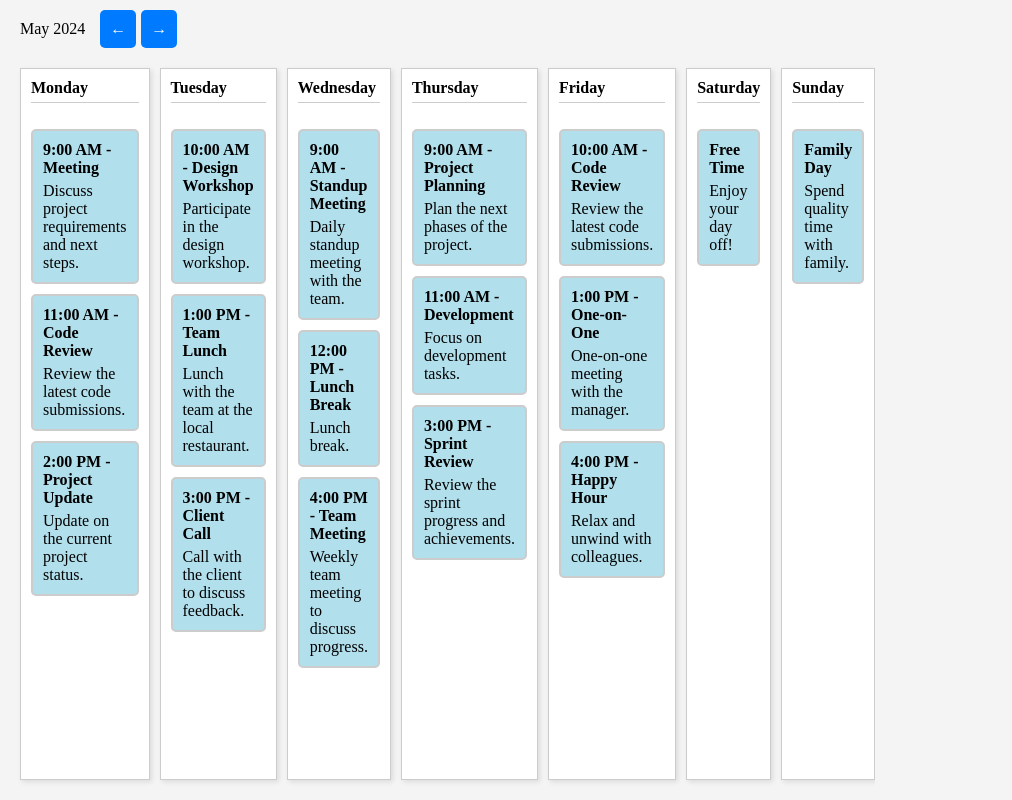
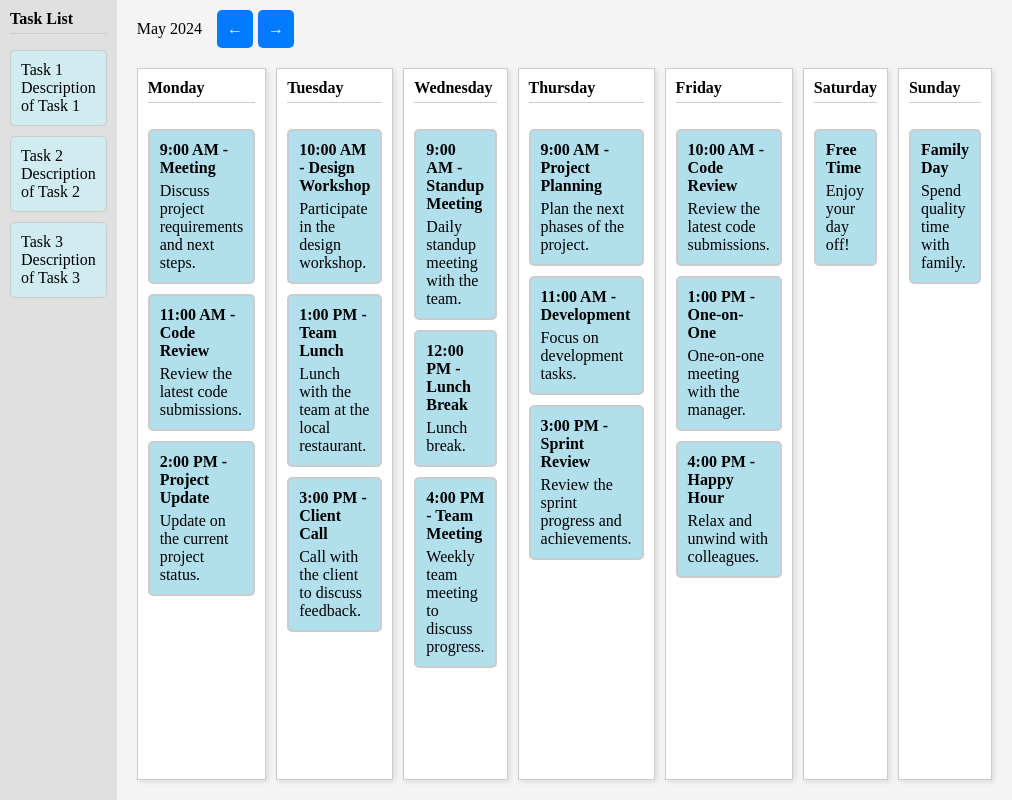
Before and after one commit to cse110-sp24-group16/cse110-sp24-group16, an Electron app: page source/planner.html in a window 800 px wide. Shown: the whole page, 1012 px wide, since content can reach past the window. Drawn offline with Linux system fonts and the light colour scheme.

Commit message:
Tasklist column added

```diff
--- a/source/planner.html
+++ b/source/planner.html
@@ -5,9 +5,27 @@
     <meta name="viewport" content="width=device-width, initial-scale=1.0" />
     <title>Weekly View Calendar</title>
     <link rel="stylesheet" href="./styles/planner-styles.css" />
-
   </head>
   <body>
+    <div class="main-content">
+      <div class="task-list">
+        <header>Task List</header>
+        <ul>
+          <li class="task-item">
+            <div class="task-title">Task 1</div>
+            <div class="task-description">Description of Task 1</div>
+          </li>
+          <li class="task-item">
+            <div class="task-title">Task 2</div>
+            <div class="task-description">Description of Task 2</div>
+          </li>
+          <li class="task-item">
+            <div class="task-title">Task 3</div>
+            <div class="task-description">Description of Task 3</div>
+          </li>
+        </ul>
+      </div>
+      <div class="content-container">
         <div class="header-container">
           <div class="header">May 2024</div>
           <button class="nav-button">←</button>
@@ -16,56 +34,8 @@
         <div class="calendar">
           <div class="day">
             <header>Monday</header>
-
-
-        <script>
-          //javascript for deleting an element with a confirmation screen
-          document.addEventListener("DOMContentLoaded", () => {
-          const deleteButtons = document.querySelectorAll('.delete-button');
-          const popup = document.getElementById('popup-delete');
-          const overlay = document.getElementById('overlay-delete');
-          let currentTask;
-          deleteButtons.forEach(button => {
-              button.addEventListener('click', (event) => {
-                currentTask = event.target.closest('.event-item');
-                showPopupForDelete();
-            });
-
-            document.getElementById('confirm-delete').addEventListener('click', () => {
-                currentTask.remove();
-                hidePopupForDelete();
-            });
-
-            document.getElementById('cancel-delete').addEventListener('click', hidePopupForDelete);
-
-            overlay.addEventListener('click', hidePopupForDelete);
-
-            function showPopupForDelete() {
-                popup.style.display = 'block';
-                overlay.style.display = 'block';
-            }
-
-            function hidePopupForDelete() {
-                popup.style.display = 'none';
-                overlay.style.display = 'none';
-                currentItem = null;
-            }
-        });
-      });
-
-        </script>
-
-        <div class="overlay" id="overlay-delete"></div>
-        <div class="popup" id="popup-delete">
-            <div class="popup-message">Are you sure you want to delete this task?</div>
-            <div class="popup-buttons">
-                <button class="popup-button-confirm" id="confirm-delete">Yes</button>
-                <button class="popup-button-cancel" id="cancel-delete">No</button>
-            </div>
-        </div>
-
             <ul>
-          <li class = "event-item">
+              <li class="event-item">
                 <div class="event-title">9:00 AM - Meeting</div>
                 <div class="event-description">
                   Discuss project requirements and next steps.
@@ -75,7 +45,7 @@
                   <button class="delete-button">Delete</button>
                 </div>
               </li>
-          <li class = "event-item">
+              <li class="event-item">
                 <div class="event-title">11:00 AM - Code Review</div>
                 <div class="event-description">
                   Review the latest code submissions.
@@ -85,7 +55,7 @@
                   <button class="delete-button">Delete</button>
                 </div>
               </li>
-          <li class = "event-item">
+              <li class="event-item">
                 <div class="event-title">2:00 PM - Project Update</div>
                 <div class="event-description">
                   Update on the current project status.
@@ -100,7 +70,7 @@
           <div class="day">
             <header>Tuesday</header>
             <ul>
-          <li class = "event-item">
+              <li class="event-item">
                 <div class="event-title">10:00 AM - Design Workshop</div>
                 <div class="event-description">
                   Participate in the design workshop.
@@ -110,7 +80,7 @@
                   <button class="delete-button">Delete</button>
                 </div>
               </li>
-          <li class = "event-item">
+              <li class="event-item">
                 <div class="event-title">1:00 PM - Team Lunch</div>
                 <div class="event-description">
                   Lunch with the team at the local restaurant.
@@ -120,7 +90,7 @@
                   <button class="delete-button">Delete</button>
                 </div>
               </li>
-          <li class = "event-item">
+              <li class="event-item">
                 <div class="event-title">3:00 PM - Client Call</div>
                 <div class="event-description">
                   Call with the client to discuss feedback.
@@ -135,7 +105,7 @@
           <div class="day">
             <header>Wednesday</header>
             <ul>
-          <li class = "event-item">
+              <li class="event-item">
                 <div class="event-title">9:00 AM - Standup Meeting</div>
                 <div class="event-description">
                   Daily standup meeting with the team.
@@ -145,7 +115,7 @@
                   <button class="delete-button">Delete</button>
                 </div>
               </li>
-          <li class = "event-item">
+              <li class="event-item">
                 <div class="event-title">12:00 PM - Lunch Break</div>
                 <div class="event-description">Lunch break.</div>
                 <div class="button-container">
@@ -153,7 +123,7 @@
                   <button class="delete-button">Delete</button>
                 </div>
               </li>
-          <li class = "event-item">
+              <li class="event-item">
                 <div class="event-title">4:00 PM - Team Meeting</div>
                 <div class="event-description">
                   Weekly team meeting to discuss progress.
@@ -168,7 +138,7 @@
           <div class="day">
             <header>Thursday</header>
             <ul>
-          <li class = "event-item">
+              <li class="event-item">
                 <div class="event-title">9:00 AM - Project Planning</div>
                 <div class="event-description">
                   Plan the next phases of the project.
@@ -178,7 +148,7 @@
                   <button class="delete-button">Delete</button>
                 </div>
               </li>
-          <li class = "event-item">
+              <li class="event-item">
                 <div class="event-title">11:00 AM - Development</div>
                 <div class="event-description">Focus on development tasks.</div>
                 <div class="button-container">
@@ -186,7 +156,7 @@
                   <button class="delete-button">Delete</button>
                 </div>
               </li>
-          <li class = "event-item">
+              <li class="event-item">
                 <div class="event-title">3:00 PM - Sprint Review</div>
                 <div class="event-description">
                   Review the sprint progress and achievements.
@@ -201,7 +171,7 @@
           <div class="day">
             <header>Friday</header>
             <ul>
-          <li class = "event-item">
+              <li class="event-item">
                 <div class="event-title">10:00 AM - Code Review</div>
                 <div class="event-description">
                   Review the latest code submissions.
@@ -211,7 +181,7 @@
                   <button class="delete-button">Delete</button>
                 </div>
               </li>
-          <li class = "event-item">
+              <li class="event-item">
                 <div class="event-title">1:00 PM - One-on-One</div>
                 <div class="event-description">
                   One-on-one meeting with the manager.
@@ -221,7 +191,7 @@
                   <button class="delete-button">Delete</button>
                 </div>
               </li>
-          <li class = "event-item">
+              <li class="event-item">
                 <div class="event-title">4:00 PM - Happy Hour</div>
                 <div class="event-description">
                   Relax and unwind with colleagues.
@@ -236,7 +206,7 @@
           <div class="day">
             <header>Saturday</header>
             <ul>
-          <li class = "event-item">
+              <li class="event-item">
                 <div class="event-title">Free Time</div>
                 <div class="event-description">Enjoy your day off!</div>
                 <div class="button-container">
@@ -249,7 +219,7 @@
           <div class="day">
             <header>Sunday</header>
             <ul>
-          <li class = "event-item">
+              <li class="event-item">
                 <div class="event-title">Family Day</div>
                 <div class="event-description">Spend quality time with family.</div>
                 <div class="button-container">
@@ -260,5 +230,51 @@
             </ul>
           </div>
         </div>
+      </div>
+    </div>
+
+    <div class="overlay" id="overlay-delete"></div>
+    <div class="popup" id="popup-delete">
+        <div class="popup-message">Are you sure you want to delete this task?</div>
+        <div class="popup-buttons">
+            <button class="popup-button-confirm" id="confirm-delete">Yes</button>
+            <button class="popup-button-cancel" id="cancel-delete">No</button>
+        </div>
+    </div>
+
+    <script>
+      document.addEventListener("DOMContentLoaded", () => {
+        const deleteButtons = document.querySelectorAll('.delete-button');
+        const popup = document.getElementById('popup-delete');
+        const overlay = document.getElementById('overlay-delete');
+        let currentTask;
+        deleteButtons.forEach(button => {
+          button.addEventListener('click', (event) => {
+            currentTask = event.target.closest('.event-item');
+            showPopupForDelete();
+          });
+        });
+
+        document.getElementById('confirm-delete').addEventListener('click', () => {
+          currentTask.remove();
+          hidePopupForDelete();
+        });
+
+        document.getElementById('cancel-delete').addEventListener('click', hidePopupForDelete);
+        overlay.addEventListener('click', hidePopupForDelete);
+
+        function showPopupForDelete() {
+          popup.style.display = 'block';
+          overlay.style.display = 'block';
+        }
+
+        function hidePopupForDelete() {
+          popup.style.display = 'none';
+          overlay.style.display = 'none';
+          currentTask = null;
+        }
+      });
+    </script>
+
   </body>
 </html>
--- a/source/styles/planner-styles.css
+++ b/source/styles/planner-styles.css
@@ -26,6 +26,12 @@
     --nav-button-font-size: 1em;
     --nav-button-margin-left: 5px;
     --nav-button-border-radius: 5px;
+    --task-list-background-color: #e0e0e0;
+    --task-list-padding: 10px;
+    --task-item-padding: 10px;
+    --task-item-border: 1px solid #ccc;
+    --task-item-border-radius: 5px;
+    --task-item-background-color: #d1ecf1;
 }
 
 body {
@@ -61,6 +67,44 @@ body {
 
 .nav-button:hover {
     background-color: var(--nav-button-hover-background-color);
+}
+
+.main-content {
+    display: flex;
+    flex: 1;
+    background-color: var(--background-color);
+}
+
+.task-list {
+    background-color: var(--task-list-background-color);
+    padding: var(--task-list-padding);
+    width: 200px;
+}
+
+.task-list header {
+    font-weight: var(--header-font-weight);
+    margin-bottom: var(--header-margin-bottom);
+    border-bottom: var(--header-border-bottom);
+    padding-bottom: var(--header-padding-bottom);
+}
+
+.task-list ul {
+    list-style-type: none;
+    padding: 0;
+}
+
+.task-item {
+    padding: var(--task-item-padding);
+    border: var(--task-item-border);
+    border-radius: var(--task-item-border-radius);
+    background-color: var(--task-item-background-color);
+    margin-bottom: var(--calendar-gap);
+}
+
+.content-container {
+    flex: 1;
+    display: flex;
+    flex-direction: column;
 }
 
 .calendar {
@@ -137,7 +181,7 @@ body {
     background-color: #dfad0b;
 }
 
-.event-item:hover .button-container{
+.event-item:hover .button-container {
     display: block;
 }
 
```
Lines whose indentation alone changed are shown as unchanged.
